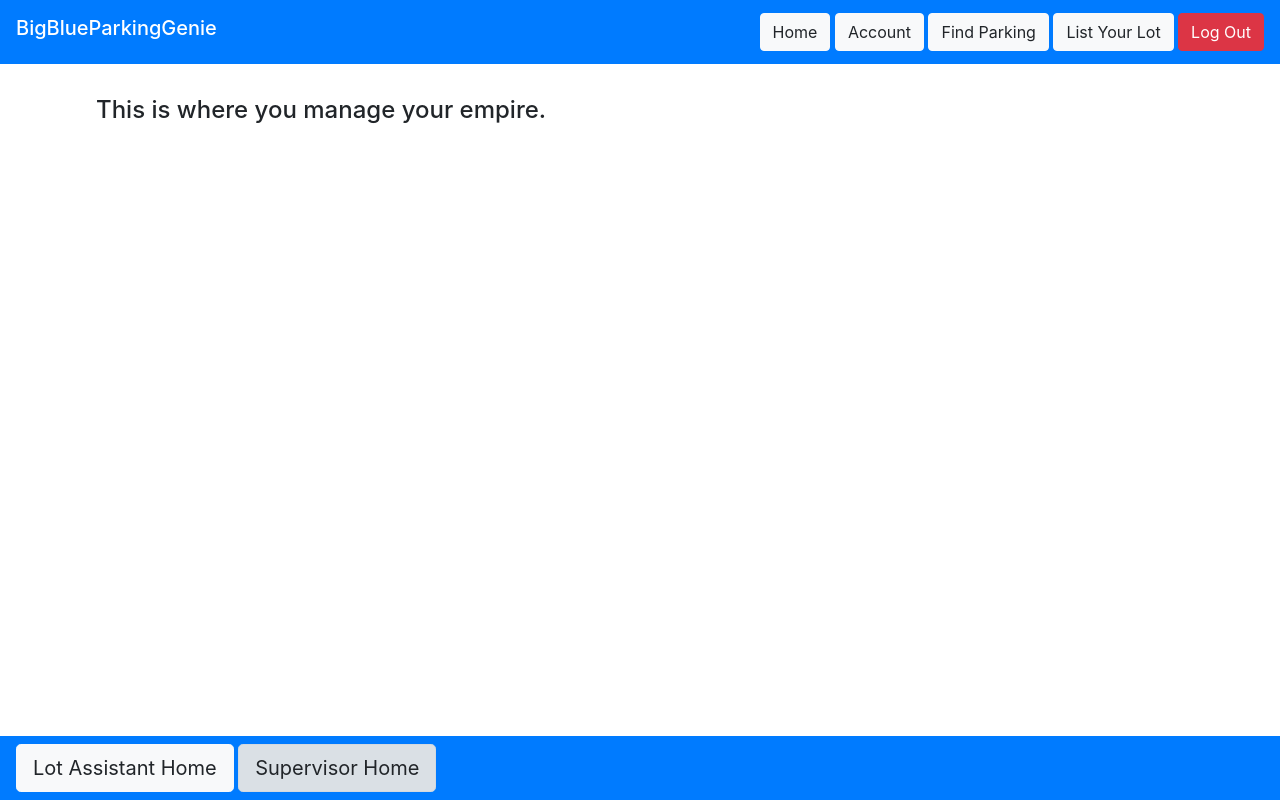
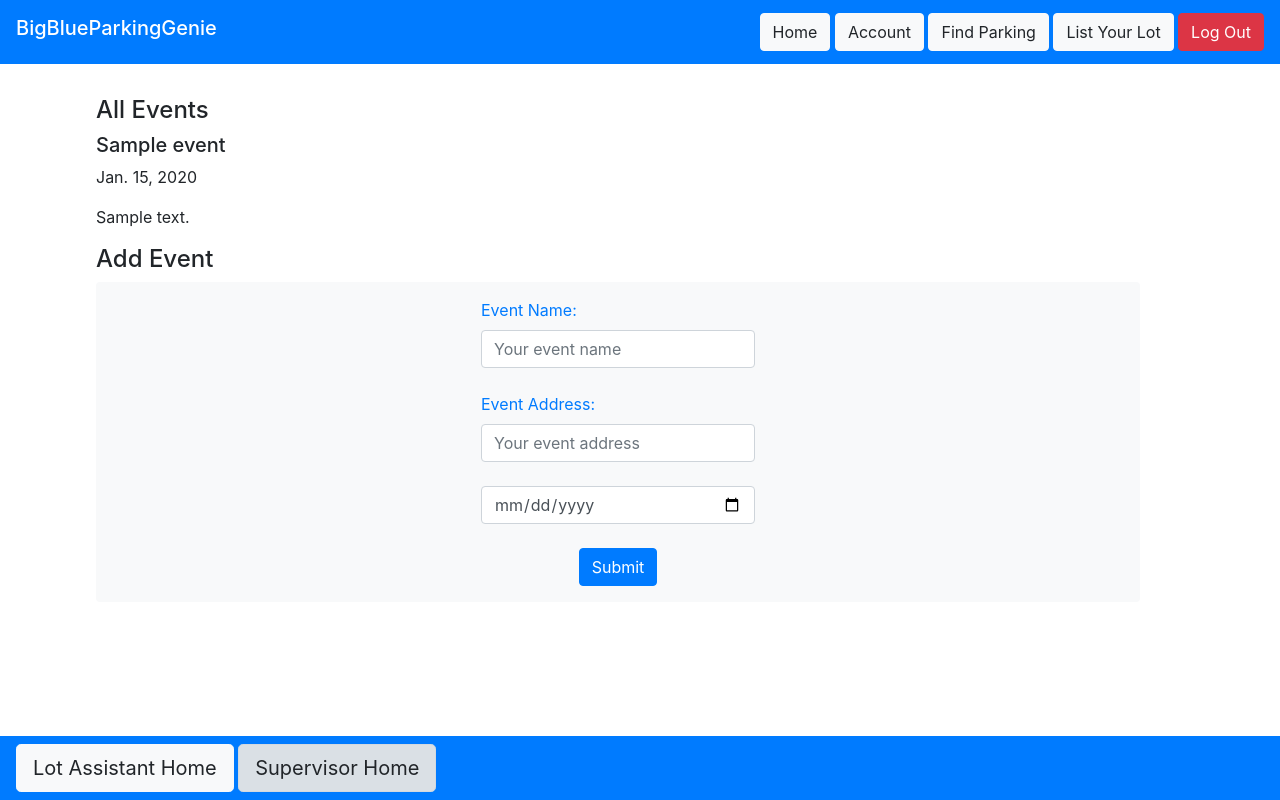
Before and after one commit to alexanderthurston/group-7, a Django app: page /parkingapp/supervisor-home in a window 1280 px wide. Run offline with Django 3.2, Linux system fonts and the light colour scheme; a user stored in the database is signed in; tables that the repository leaves empty hold one stand-in row (values such as "Sample post").

Commit message:
nuked database, event creation working

```diff
--- a/source/parkingapp/models.py
+++ b/source/parkingapp/models.py
@@ -2,6 +2,8 @@ from django.db import models
 from django.contrib.auth.models import User
 from django.db.models.signals import post_save
 from django.dispatch import receiver
+
+from django.utils import timezone
 
 
 # This is how we store data that Django's default User class doesn't have built in.
@@ -24,7 +26,7 @@ class Event(models.Model):
     # userID = models.ForeignKey(User, on_delete=models.CASCADE)
     name = models.CharField(max_length=100)
     address = models.CharField(max_length=100)
-    date = models.DateField()
+    date = models.DateField(default=timezone.now)
 
 class ParkingLot(models.Model):
     owner = models.ForeignKey(User, on_delete=models.CASCADE)
--- a/source/parkingapp/templates/parkingapp/account_info.html
+++ b/source/parkingapp/templates/parkingapp/account_info.html
@@ -15,7 +15,7 @@
                     <a href="{% url 'parkingapp:index' %}"><button type="button" class="btn btn-light">Home</button></a>
                     <a href="{% url 'parkingapp:account-info' %}"><button type="button" class="btn btn-light active">Account</button></a>
                     <a href="{% url 'parkingapp:reserve-spot' %}"><button type="button" class="btn btn-light">Find Parking</button></a>
-                    <a href="{% url 'parkingapp:list-lot' %}"><button type="button" class="btn btn-light">List Your Lot</button></a>
+                    <a href="{% url 'parkingapp:manage-lot' %}"><button type="button" class="btn btn-light">List Your Lot</button></a>
                     <a href="{% url 'parkingapp:sign-out'%}"><button type="button" class="btn btn-danger">Log Out</button></a>
                 </span>
             </div>
--- a/source/parkingapp/templates/parkingapp/index.html
+++ b/source/parkingapp/templates/parkingapp/index.html
@@ -14,7 +14,7 @@
                 <a href="{% url 'parkingapp:index' %}"><button type="button" class="btn btn-light active">Home</button></a>
                 <a href="{% url 'parkingapp:account-info' %}"><button type="button" class="btn btn-light">Account</button></a>
                 <a href="{% url 'parkingapp:reserve-spot' %}"><button type="button" class="btn btn-light">Find Parking</button></a>
-                <a href="{% url 'parkingapp:list-lot' %}"><button type="button" class="btn btn-light">List Your Lot</button></a>
+                <a href="{% url 'parkingapp:manage-lot' %}"><button type="button" class="btn btn-light">List Your Lot</button></a>
                 <a href="{% url 'parkingapp:sign-out'%}"><button type="button" class="btn btn-danger">Log Out</button></a>
             </span>
         </div>
--- a/source/parkingapp/templates/parkingapp/list_lot.html
+++ b/source/parkingapp/templates/parkingapp/list_lot.html
@@ -15,7 +15,7 @@
                     <a href="{% url 'parkingapp:index' %}"><button type="button" class="btn btn-light">Home</button></a>
                     <a href="{% url 'parkingapp:account-info' %}"><button type="button" class="btn btn-light">Account</button></a>
                     <a href="{% url 'parkingapp:reserve-spot' %}"><button type="button" class="btn btn-light">Find Parking</button></a>
-                    <a href="{% url 'parkingapp:list-lot' %}"><button type="button" class="btn btn-light active">List Your Lot</button></a>
+                    <a href="{% url 'parkingapp:manage-lot' %}"><button type="button" class="btn btn-light active">List Your Lot</button></a>
                     <a href="{% url 'parkingapp:sign-out'%}"><button type="button" class="btn btn-danger">Log Out</button></a>
                 </span>
             </div>
--- a/source/parkingapp/templates/parkingapp/lot_attendant_home.html
+++ b/source/parkingapp/templates/parkingapp/lot_attendant_home.html
@@ -14,7 +14,7 @@
                     <a href="{% url 'parkingapp:index' %}"><button type="button" class="btn btn-light">Home</button></a>
                     <a href="{% url 'parkingapp:account-info' %}"><button type="button" class="btn btn-light">Account</button></a>
                     <a href="{% url 'parkingapp:reserve-spot' %}"><button type="button" class="btn btn-light">Find Parking</button></a>
-                    <a href="{% url 'parkingapp:list-lot' %}"><button type="button" class="btn btn-light">List Your Lot</button></a>
+                    <a href="{% url 'parkingapp:manage-lot' %}"><button type="button" class="btn btn-light">List Your Lot</button></a>
                     <a href="{% url 'parkingapp:sign-out'%}"><button type="button" class="btn btn-danger">Log Out</button></a>
                 </span>
             </div>
--- a/source/parkingapp/templates/parkingapp/manage_lot.html
+++ b/source/parkingapp/templates/parkingapp/manage_lot.html
@@ -14,7 +14,7 @@
                     <a href="{% url 'parkingapp:index' %}"><button type="button" class="btn btn-primary">Home</button></a>
                     <a href="{% url 'parkingapp:account-info' %}"><button type="button" class="btn btn-primary">Account</button></a>
                     <a href="{% url 'parkingapp:reserve-spot' %}"><button type="button" class="btn btn-primary">Find Parking</button></a>
-                    <a href="{% url 'parkingapp:list-lot' %}"><button type="button" class="btn btn-primary">List Your Lot</button></a>
+                    <a href="{% url 'parkingapp:manage-lot' %}"><button type="button" class="btn btn-primary">List Your Lot</button></a>
                     <a href="{% url 'parkingapp:sign-out'%}"><button type="button" class="btn btn-danger">Log Out</button></a>
                 </span>
             </div>
--- a/source/parkingapp/templates/parkingapp/reserve_spot.html
+++ b/source/parkingapp/templates/parkingapp/reserve_spot.html
@@ -15,7 +15,7 @@
                         <a href="{% url 'parkingapp:index' %}"><button type="button" class="btn btn-light">Home</button></a>
                         <a href="{% url 'parkingapp:account-info' %}"><button type="button" class="btn btn-light">Account</button></a>
                         <a href="{% url 'parkingapp:reserve-spot' %}"><button type="button" class="btn btn-light active">Find Parking</button></a>
-                        <a href="{% url 'parkingapp:list-lot' %}"><button type="button" class="btn btn-light">List Your Lot</button></a>
+                        <a href="{% url 'parkingapp:manage-lot' %}"><button type="button" class="btn btn-light">List Your Lot</button></a>
                         <a href="{% url 'parkingapp:sign-out'%}"><button type="button" class="btn btn-danger">Log Out</button></a>
                     </span>
                 </div>
--- a/source/parkingapp/templates/parkingapp/supervisor_home.html
+++ b/source/parkingapp/templates/parkingapp/supervisor_home.html
@@ -15,13 +15,44 @@
                     <a href="{% url 'parkingapp:index' %}"><button type="button" class="btn btn-light">Home</button></a>
                     <a href="{% url 'parkingapp:account-info' %}"><button type="button" class="btn btn-light">Account</button></a>
                     <a href="{% url 'parkingapp:reserve-spot' %}"><button type="button" class="btn btn-light">Find Parking</button></a>
-                    <a href="{% url 'parkingapp:list-lot' %}"><button type="button" class="btn btn-light">List Your Lot</button></a>
+                    <a href="{% url 'parkingapp:manage-lot' %}"><button type="button" class="btn btn-light">List Your Lot</button></a>
                     <a href="{% url 'parkingapp:sign-out'%}"><button type="button" class="btn btn-danger">Log Out</button></a>
                 </span>
             </div>
         </nav>
         <div class="container m-5 p-5"> <!--- view specific code here --->
-            <h4>This is where you manage your empire.</h4>
+            <h4>All Events</h4>
+            {% if event_list %}
+                {% for event in event_list %}
+                    <div>
+                        <h5>{{event.name}}</h5>
+                        <p>{{event.date}}</p>
+                        <p>{{event.address}}</p>
+                    </div>
+                {% endfor %}
+            {% else %}
+                    <div>
+                        <p>No events yet!</p>
+                    </div>
+            {% endif %}
+            <h4>Add Event</h4>
+            <div class="container m-auto">
+                <div class="rounded bg-light row justify-content-center  p-3">
+                    <form class="form" action="{% url 'parkingapp:create-event' %}" method="POST">
+                        {% csrf_token %}
+
+                        <label for="event_name" class="text-primary">Event Name:</label><br>
+                        <input type="text" name="event_name" placeholder="Your event name" class="form-control"><br>
+                        <label for="event_address" class="text-primary">Event Address:</label><br>
+                        <input type="text" name="event_address" placeholder="Your event address" class="form-control"><br>
+                        <input type="date" name="event_date" placeholder="" class="form-control"><br>
+                        <div class="row justify-content-center">
+                            <input type="submit" value="Submit" class="center btn btn-primary"><br>
+                        </div>
+                    </form>
+                </div>
+            </div>
+
         </div>
         <nav class="navbar fixed-bottom navbar-dark bg-primary" role="navigation">
             <div> <!--- Functionality for Lot Owners, Attendants, Supervisors --->
--- a/source/parkingapp/urls.py
+++ b/source/parkingapp/urls.py
@@ -12,7 +12,8 @@ urlpatterns = [
     path('transfer-funds', views.transfer_funds, name="transfer-funds"),
     path('lot-attendant-home', views.lot_attendant_home, name="lot-attendant-home"),
     path('reserve-spot', views.reserve_spot, name="reserve-spot"),
-    path('list-lot', views.list_lot, name="list-lot"),
+    path('list-lot/<int:lot_id>/<int:event_id>/', views.list_lot, name="list-lot"),
     path('manage-lot', views.manage_lot, name="manage-lot"),
     path('supervisor-home', views.supervisor_home, name="supervisor-home"),
+    path('create-event', views.create_event, name="create-event"),
 ]
--- a/source/parkingapp/views.py
+++ b/source/parkingapp/views.py
@@ -148,6 +148,14 @@ def create_event(request):
     return HttpResponseRedirect(reverse('parkingapp:supervisor-home'))
 
 
+# Supervisor overview
+@login_required(login_url='parkingapp:sign-in')
+def supervisor_home(request):
+    event_list = Event.objects.order_by('-date')
+    context = {'event_list': event_list}
+    return render(request, "parkingapp/supervisor_home.html", context)
+
+
 # Account details
 @login_required(login_url='parkingapp:sign-in')
 def account_info(request):
@@ -192,10 +200,3 @@ def lot_attendant_confirmation(request):
 @login_required(login_url='parkingapp:sign-in')
 def manage_event(request):
     pass
-
-
-# Supervisor overview
-@login_required(login_url='parkingapp:sign-in')
-def supervisor_home(request):
-    context = {}
-    return render(request, "parkingapp/supervisor_home.html", context)
```
Also changed, not shown: source/parkingapp/migrations/0001_initial.py, source/parkingapp/migrations/0002_populate.py (deleted), source/parkingapp/migrations/0003_user_logged_in.py (deleted), source/parkingapp/migrations/0004_auto_20210330_1343.py (deleted).
